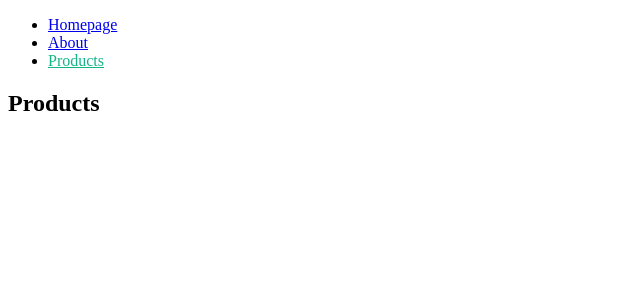
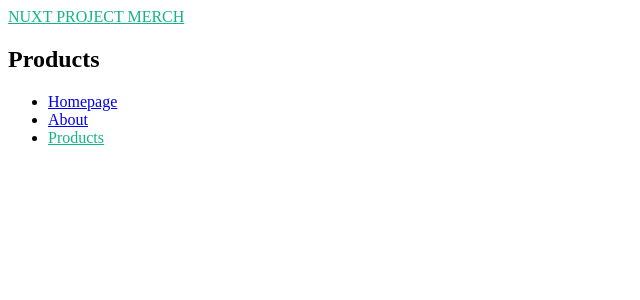
Before and after one commit to JoannaTabbi/Nuxt-project, a Nuxt app: page /products in a window 1280 px wide. Shown: the top 300 px of the page, without its empty margins (0-640 px from the left). Built offline with nearby package versions, Linux system fonts and the light colour scheme.

Commit message:
add customised layout

```diff
--- a/layouts/default.vue
+++ b/layouts/default.vue
@@ -2,6 +2,7 @@
     <div>
       <header>
         <nav>
+            <NuxtLink to="/">NUXT PROJECT</NuxtLink>
           <ul>
             <li><NuxtLink to="/">Homepage</NuxtLink></li>
             <li><NuxtLink to="/about">About</NuxtLink></li>
--- /dev/null
+++ b/layouts/products.vue
@@ -0,0 +1,32 @@
+<template>
+    <div>
+      <header>
+        <nav>
+          <NuxtLink to="/products">NUXT PROJECT MERCH</NuxtLink>
+        </nav>
+      </header>
+
+      <!-- output page content  -->
+
+      <div>
+          <slot />
+      </div>
+
+
+      <footer>
+        <ul>
+            <li><NuxtLink to="/">Homepage</NuxtLink></li>
+            <li><NuxtLink to="/about">About</NuxtLink></li>
+            <li><NuxtLink to="/products">Products</NuxtLink></li>
+          </ul>
+      </footer>
+    </div>
+  </template>
+
+  <script setup></script>
+
+  <style scoped>
+    .router-link-exact-active {
+      color: #12B488;
+    }
+  </style>
--- a/pages/products/[id].vue
+++ b/pages/products/[id].vue
@@ -10,6 +10,9 @@
 
 <script setup>
   const { id } = useRoute().params;
+  definePageMeta({
+    layout: 'products'
+ })
 </script>
 
 <style scoped></style>
--- a/pages/products/index.vue
+++ b/pages/products/index.vue
@@ -5,6 +5,9 @@
 </template>
 
 <script setup>
+ definePageMeta({
+    layout: 'products'
+ })
 
 </script>
 
```
